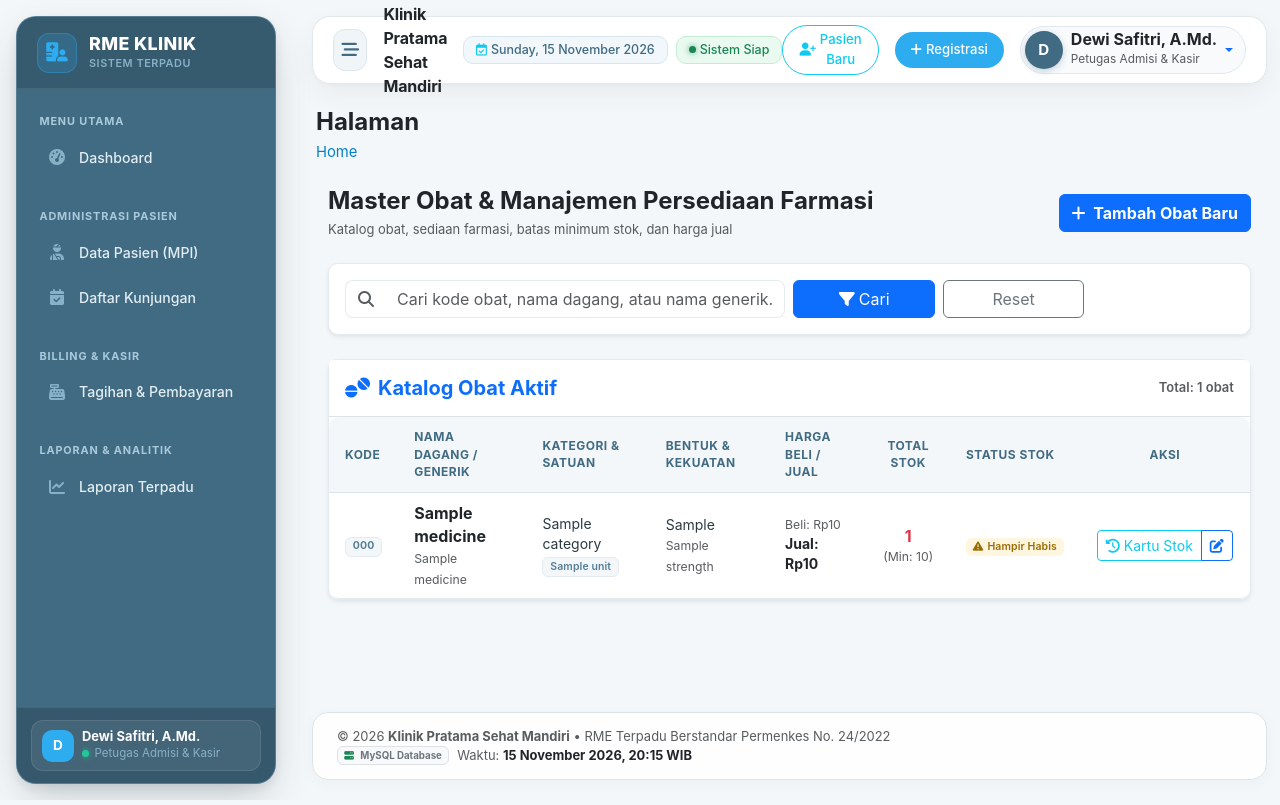
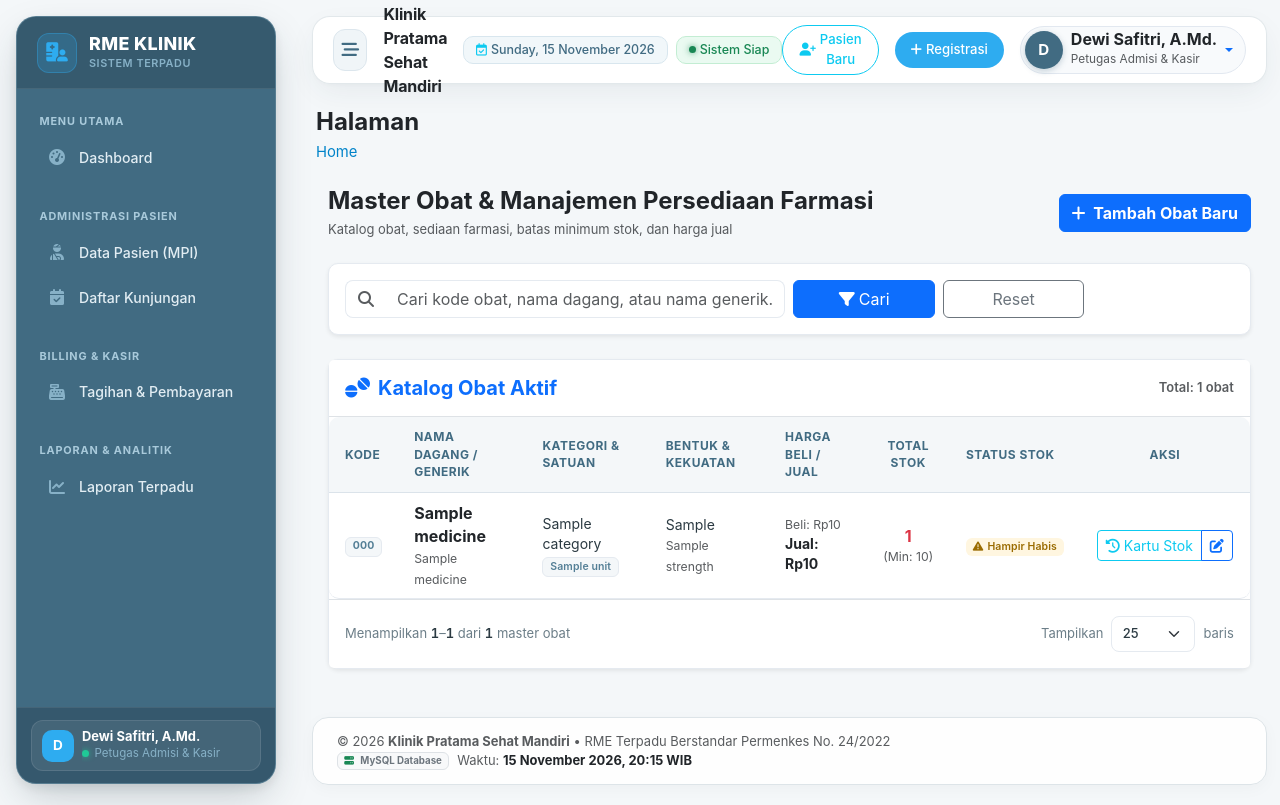
Before and after one commit to ardhikaxx/rme-klinik, a Laravel app: template resources/views/pharmacy/medicines.blade.php in a window 1280 px wide. Run offline with Laravel 12, Linux system fonts and the light colour scheme; a user stored in the database is signed in; data comes from the database, SQL or seed files in the repository; tables that the repository leaves empty hold one stand-in row (values such as "Sample post"); the template is opened without the code that fills it: most values are stand-ins (such as "Sample title", 1, 10 or a date in 2020); parts of the project's set-up code (start-up, migrations or seed data) failed here and were passed over; some libraries are stand-ins or nearby versions.

Commit message:
feat: integrasi table footer dan paginasi modern pada halaman master obat

```diff
--- a/resources/views/pharmacy/medicines.blade.php
+++ b/resources/views/pharmacy/medicines.blade.php
@@ -192,11 +192,9 @@
                 </table>
             </div>
         </div>
-        @if($medicines->hasPages())
-            <div class="card-footer bg-white border-top py-3">
-                {{ $medicines->withQueryString()->links() }}
-            </div>
-        @endif
+        <div class="card-footer bg-white border-top py-3">
+            <x-table-footer :paginator="$medicines" label="master obat" />
+        </div>
     </div>
 </div>
 
```
